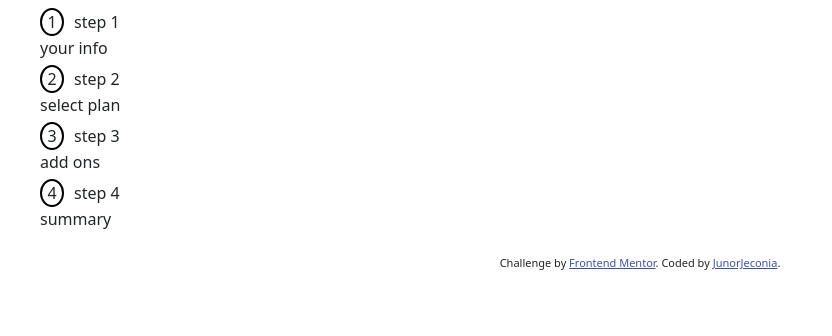
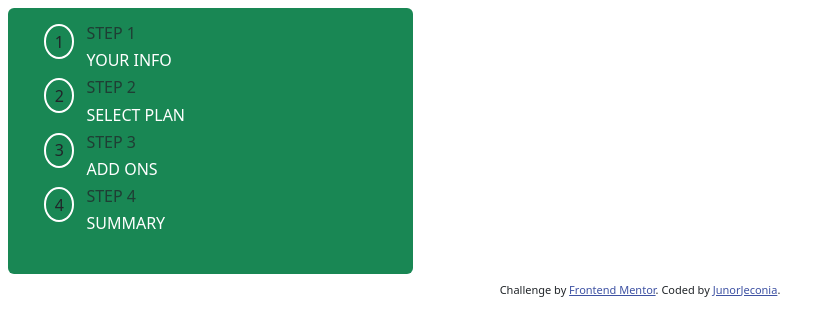
Before and after one commit to harshbix/multiStepForm.github.io, a React (Create React App) app: page / in a window 1280 px wide. Shown: the top 336 px of the page, without its empty margins (0-832 px from the left). Built offline with nearby package versions, Linux system fonts and the light colour scheme.

Commit message:
styled the listings

```diff
--- a/src/App.scss
+++ b/src/App.scss
@@ -1,17 +1,17 @@
+
+
 ol {
   list-style: none;
   counter-reset: item;
   li {
-    counter-increment: item;
-    margin-bottom: 5px;
-    &:before {
-      margin-right: 10px;
-      content: counter(item);
-      border: 2px solid black;
-      border-radius: 100%;
-      width: 1.5em;
-      text-align: center;
-      display: inline-block;
+    list-style-type: none;
+    span{
+      border-radius: 50%;
+      border: 2px solid white;
+      display: grid;
+      justify-content: center;
+      align-items: center;
+      height: 35px;
     }
   }
 }
--- a/src/components/steps.jsx
+++ b/src/components/steps.jsx
@@ -2,6 +2,7 @@ import React from "react";
 
 const Steps = () => {
   const steps = [
+    null,
     {
       step: "step 1",
       detail: "your info",
@@ -19,13 +20,20 @@ const Steps = () => {
       detail: "summary",
     },
   ];
+  delete steps[0];
 
   return (
-    <div>
-      <ol start={1}>
+    <div className="p-3 rounded bg-success">
+      <ol>
         {steps.map((step, count) => (
-          <li key={count}>
-             {step.step} <br /> {step.detail}
+          <li className="row">
+            <span className="col-1 text-center fs-6">{count}</span>
+            <div className="details col">
+              <h6 className="text-muted text-uppercase">{step.step}</h6>
+              <h6 className="text-white text-uppercase">
+                {step.detail}
+              </h6>
+            </div>
           </li>
         ))}
       </ol>
```
